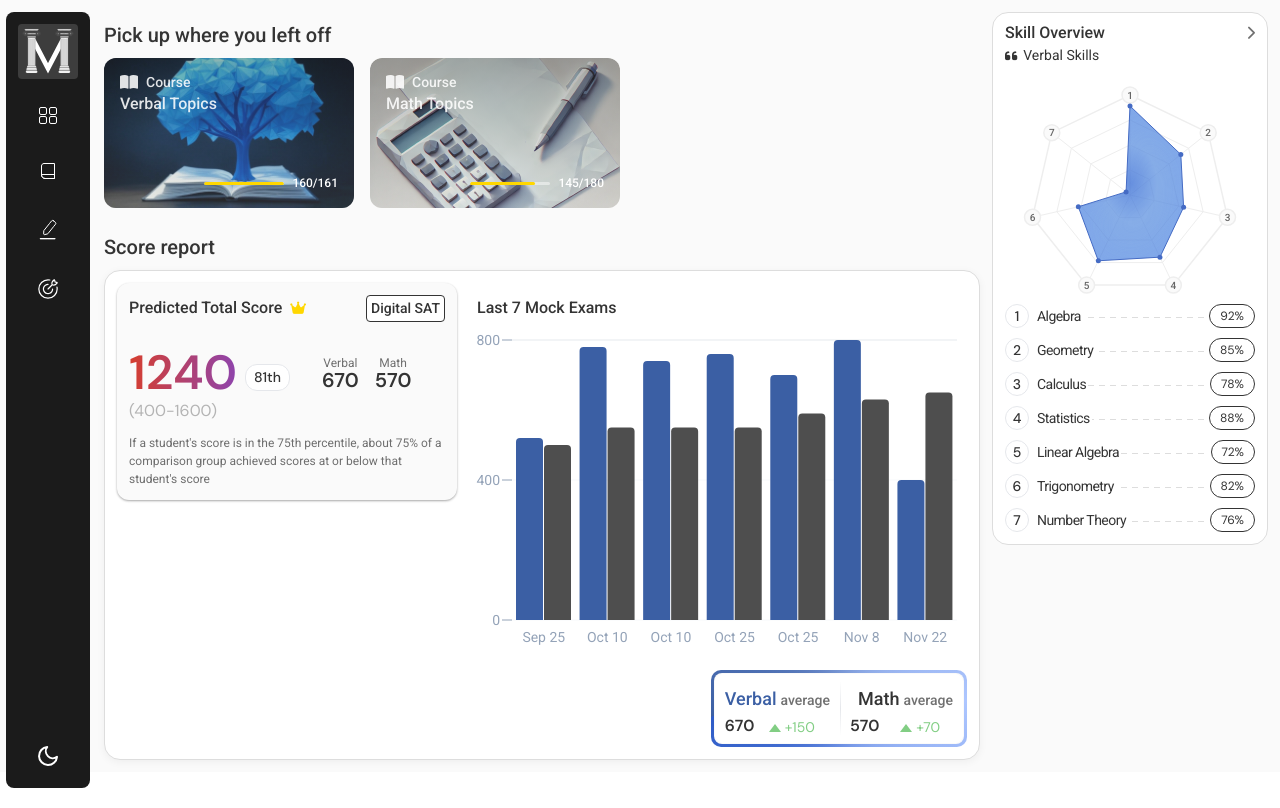
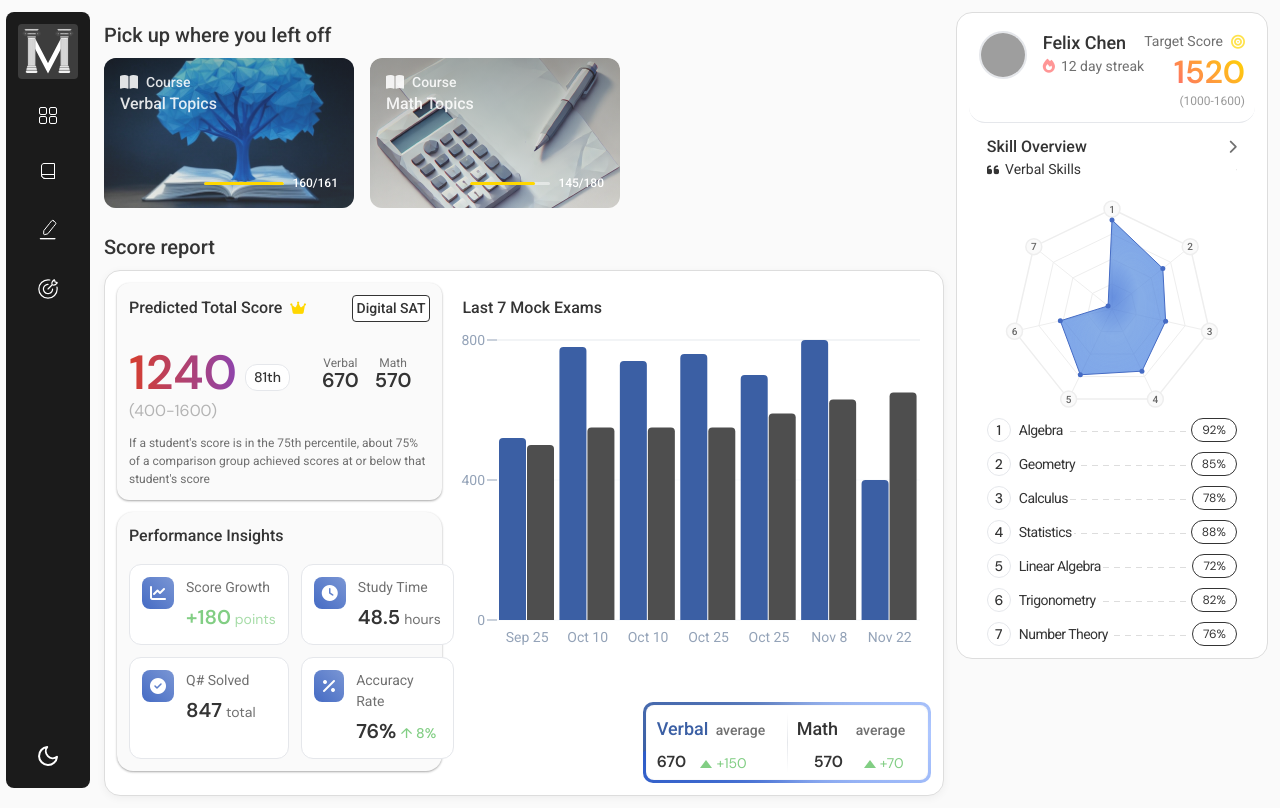
Before and after one commit to Orujhimaru/max_odyssey, a React (Vite) app: page / in a window 1280 px wide. Built offline with nearby package versions, Linux system fonts and the light colour scheme; grey boxes are pictures that could not be loaded; a web font is replaced by a local one.

Commit message:
design: filled some empty space :)

```diff
--- /dev/null
+++ b/src/components/PerformanceInsights/PerformanceInsights.css
@@ -0,0 +1,127 @@
+.insights-container {
+  margin: 12px 0;
+  padding: 12px;
+  background-color: var(--bg-secondary);
+  border-radius: 16px;
+  box-shadow: rgba(0, 0, 0, 0.12) -0px 1px 3px, rgba(0, 0, 0, 0.24) 0px 1px 2px;
+  background-image: radial-gradient(#e8e8e854 0.3px, var(--bg-secondary) 0.4px);
+  background-size: 10px 10px;
+}
+
+.insights-header {
+  display: flex;
+  justify-content: space-between;
+  align-items: center;
+  margin-bottom: 16px;
+}
+
+.insights-header h3 {
+  font-size: 16px;
+  font-weight: 500;
+  color: var(--text-primary);
+}
+
+.time-selector {
+  display: flex;
+  gap: 12px;
+  font-size: 14px;
+  color: var(--text-primary);
+  opacity: 0.7;
+}
+
+.time-selector span {
+  cursor: pointer;
+  transition: all 0.2s ease;
+}
+
+.time-selector span.active {
+  color: var(--verbal-color);
+  opacity: 1;
+}
+
+.time-selector span:hover {
+  opacity: 1;
+}
+
+.insights-grid {
+  display: grid;
+  grid-template-columns: repeat(2, 1fr);
+  gap: 12px;
+}
+
+.insight-card {
+  display: flex;
+  align-items: flex-start;
+  gap: 12px;
+  padding: 12px;
+  background-color: var(--bg-primary);
+  border-radius: 12px;
+  transition: transform 0.2s ease;
+  border: 1px solid var(--border-color);
+}
+
+.insight-card:hover {
+  transform: translateY(-2px);
+}
+
+.insight-icon {
+  width: 32px;
+  height: 32px;
+  border-radius: 8px;
+  display: flex;
+  align-items: center;
+  justify-content: center;
+  background: linear-gradient(45deg, var(--verbal-color), #7a96d4);
+  color: white;
+}
+
+.insight-content {
+  display: flex;
+  flex-direction: column;
+  gap: 4px;
+}
+
+.insight-label {
+  font-size: 14px;
+  color: var(--text-primary);
+  opacity: 0.7;
+}
+
+.insight-value {
+  font-family: "DM Sans", sans-serif;
+  font-size: 20px;
+  font-weight: 600;
+  color: var(--text-primary);
+  display: flex;
+  align-items: baseline;
+  gap: 4px;
+}
+
+.insight-value.positive {
+  color: var(--increase-color);
+}
+
+.insight-period {
+  font-size: 14px;
+  font-weight: 400;
+  opacity: 0.7;
+}
+
+.trend {
+  font-size: 14px;
+  font-weight: 500;
+}
+
+.trend.positive {
+  color: var(--increase-color);
+}
+
+.trend.negative {
+  color: var(--decrease-color);
+}
+
+@media (max-width: 1180px) {
+  .insights-grid {
+    grid-template-columns: 1fr;
+  }
+}
--- /dev/null
+++ b/src/components/PerformanceInsights/PerformanceInsights.jsx
@@ -0,0 +1,64 @@
+import React from "react";
+import "./PerformanceInsights.css";
+
+const PerformanceInsights = () => {
+  return (
+    <div className="insights-container">
+      <div className="insights-header">
+        <h3>Performance Insights</h3>
+      </div>
+
+      <div className="insights-grid">
+        <div className="insight-card">
+          <div className="insight-icon">
+            <i className="fas fa-chart-line"></i>
+          </div>
+          <div className="insight-content">
+            <span className="insight-label">Score Growth</span>
+            <div className="insight-value positive">
+              +180 <span className="insight-period">points</span>
+            </div>
+          </div>
+        </div>
+
+        <div className="insight-card">
+          <div className="insight-icon">
+            <i className="fas fa-clock"></i>
+          </div>
+          <div className="insight-content">
+            <span className="insight-label">Study Time</span>
+            <div className="insight-value">
+              48.5 <span className="insight-period">hours</span>
+            </div>
+          </div>
+        </div>
+
+        <div className="insight-card">
+          <div className="insight-icon">
+            <i className="fas fa-check-circle"></i>
+          </div>
+          <div className="insight-content">
+            <span className="insight-label">Q# Solved</span>
+            <div className="insight-value">
+              847 <span className="insight-period">total</span>
+            </div>
+          </div>
+        </div>
+
+        <div className="insight-card">
+          <div className="insight-icon">
+            <i className="fas fa-percentage"></i>
+          </div>
+          <div className="insight-content">
+            <span className="insight-label">Accuracy Rate</span>
+            <div className="insight-value">
+              76% <span className="trend positive">↑ 8%</span>
+            </div>
+          </div>
+        </div>
+      </div>
+    </div>
+  );
+};
+
+export default PerformanceInsights;
--- /dev/null
+++ b/src/components/ProfileSection/ProfileSection.css
@@ -0,0 +1,107 @@
+.profile-section {
+  background-color: var(--bg-primary);
+  border-radius: 16px;
+  padding: 10px;
+  margin-bottom: 12px;
+  border: 1px solid var(--border-color);
+  width: 100%;
+}
+
+.profile-info {
+  display: flex;
+  justify-content: space-between;
+  align-items: flex-start;
+  max-width: 100%;
+}
+
+.profile-left {
+  display: flex;
+  align-items: center;
+  gap: 16px;
+}
+
+.profile-image {
+  width: 48px;
+  height: 48px;
+  border-radius: 50%;
+  overflow: hidden;
+  border: 2px solid var(--border-color);
+  background-color: var(--bg-secondary);
+}
+
+.profile-image img {
+  width: 100%;
+  height: 100%;
+  object-fit: cover;
+}
+
+.profile-details {
+  display: flex;
+  flex-direction: column;
+  gap: 4px;
+}
+
+.profile-details h2 {
+  font-size: 18px;
+  font-weight: 500;
+  color: var(--text-primary);
+  line-height: 18px;
+}
+
+.study-streak {
+  display: flex;
+  align-items: center;
+  gap: 6px;
+  font-size: 14px;
+  color: var(--text-primary);
+  opacity: 0.7;
+}
+
+.study-streak i {
+  color: #ff6b6b;
+}
+
+.goal-section {
+  display: flex;
+  flex-direction: column;
+  align-items: flex-end;
+  gap: 4px;
+}
+
+.goal-header {
+  display: flex;
+  align-items: center;
+  gap: 8px;
+  font-size: 14px;
+  color: var(--text-primary);
+  opacity: 0.7;
+}
+
+.goal-header i {
+  color: #ffd700;
+}
+
+.goal-score {
+  font-family: "DM Sans", sans-serif;
+  font-size: 32px;
+  font-weight: 600;
+  color: var(--text-primary);
+  line-height: 32px;
+  background: linear-gradient(45deg, #ff6b6b, #ffd700);
+  background-clip: text;
+  -webkit-background-clip: text;
+  -webkit-text-fill-color: transparent;
+}
+
+.score-range {
+  font-size: 12px;
+  color: var(--text-primary);
+  opacity: 0.5;
+}
+
+@media (max-width: 1044px) {
+  .profile-section {
+    margin-bottom: 12px;
+    min-width: 250px;
+  }
+}
--- /dev/null
+++ b/src/components/ProfileSection/ProfileSection.jsx
@@ -0,0 +1,37 @@
+import React from "react";
+import "./ProfileSection.css";
+
+const ProfileSection = () => {
+  return (
+    <div className="profile-section">
+      <div className="profile-info">
+        <div className="profile-left">
+          <div className="profile-image">
+            <img
+              src="https://api.dicebear.com/7.x/avataaars/svg?seed=Felix"
+              alt="Profile"
+            />
+          </div>
+          <div className="profile-details">
+            <h2>Felix Chen</h2>
+            <span className="study-streak">
+              <i className="fas fa-fire"></i>
+              12 day streak
+            </span>
+          </div>
+        </div>
+
+        <div className="goal-section">
+          <div className="goal-header">
+            <span>Target Score</span>
+            <i className="fas fa-bullseye"></i>
+          </div>
+          <div className="goal-score">1520</div>
+          <div className="score-range">(1000-1600)</div>
+        </div>
+      </div>
+    </div>
+  );
+};
+
+export default ProfileSection;
--- a/src/components/ScoreColumnComponent/PredictedScore/PredictedScore.css
+++ b/src/components/ScoreColumnComponent/PredictedScore/PredictedScore.css
@@ -1,6 +1,6 @@
 .predicted-score-container {
   order: -1;
-  width: 40%;
+  /* width: 40%; */
   /* height: 100%; */
   display: flex;
   align-self: flex-start;
--- a/src/components/ScoreColumnComponent/ScoreBox/ScoreBox.css
+++ b/src/components/ScoreColumnComponent/ScoreBox/ScoreBox.css
@@ -11,6 +11,7 @@
   /* text-align: center; */
   border: 2px solid var(--border-color);
   transition: transform 0.2s ease, box-shadow 0.2s ease;
+  width: 140px;
 }
 
 .score-box:hover,
@@ -24,34 +25,42 @@
   line-height: 14px;
   white-space: nowrap;
   display: flex;
-  gap: 4px;
+  gap: 6px;
   align-items: baseline;
+  height: 22px;
+  width: 100%;
+  overflow: hidden;
+}
+
+span.score-box-title-type.verbal,
+span.score-box-title-type.math {
+  width: 55px;
+  display: inline-block;
+  transition: font-size 0.3s ease, margin-right 0.3s ease;
+  transform-origin: left bottom;
 }
 
 span.score-box-title-type.verbal {
   color: var(--bar-verbal-color);
   font-size: 18px;
-  line-height: 18px;
-  transition: font-size 0.3s ease;
 }
 
 span.score-box-title-type.math {
   color: var(--bar--math-color);
   font-size: 18px;
-  line-height: 18px;
-  transition: font-size 0.3s ease;
 }
 
 span.score-box-title-type.highlighted {
   font-size: 22px;
-  line-height: 22px;
   font-weight: 600;
+  margin-right: 4px;
 }
 
 .score-box h2 span:last-child {
   font-size: 14px;
   line-height: 14px;
   opacity: 0.7;
+  transition: margin-left 0.3s ease;
 }
 
 .score-value {
@@ -133,7 +142,7 @@ span.score-box-title-type.highlighted {
   padding: 10px;
   box-shadow: none;
   border: none;
-  /* width: 140px; */
+  width: 140px;
 }
 
 /* Remove hover effects from individual boxes */
--- a/src/components/ScoreColumnComponent/ScoreColumnGraph/ScoreColumn.css
+++ b/src/components/ScoreColumnComponent/ScoreColumnGraph/ScoreColumn.css
@@ -220,6 +220,12 @@ tspan {
   /* margin-bottom: 12px; */
 }
 
+.performance-column {
+  width: 40%;
+  display: flex;
+  flex-direction: column;
+}
+
 .chart-title {
   /* font-family: "DM Sans", sans-serif; */
   font-size: 16px;
--- a/src/components/ScoreColumnComponent/ScoreColumnGraph/ScoreColumn.jsx
+++ b/src/components/ScoreColumnComponent/ScoreColumnGraph/ScoreColumn.jsx
@@ -12,6 +12,7 @@ import {
 import ScoreBox from "../ScoreBox/ScoreBox";
 import "./ScoreColumn.css";
 import PredictedScore from "../PredictedScore/PredictedScore";
+import PerformanceInsights from "../../PerformanceInsights/PerformanceInsights";
 
 const data = [
   { date: "Sep 25", verbal: 520, math: 500 },
@@ -144,11 +145,16 @@ export default function ScoreColumnGraph() {
 
   return (
     <>
-      <h2 className="scores-header-text ">Score report</h2>
+      <h2 className="scores-header-text">Score report</h2>
       <div className="score-column-container">
         <div className="chart-container">
-          <PredictedScore verbalScore={averageVerbal} mathScore={averageMath} />
-
+          <div className="performance-column">
+            <PredictedScore
+              verbalScore={averageVerbal}
+              mathScore={averageMath}
+            />
+            <PerformanceInsights />
+          </div>
           <div className="chart-bar-section">
             <div className="chart-header">
               <h3 className="chart-title">Last {examCount} Mock Exams</h3>
--- a/src/pages/DashboardPage/Dashboard.css
+++ b/src/pages/DashboardPage/Dashboard.css
@@ -19,12 +19,21 @@
 .dashboard-right {
   height: 100%;
   display: flex;
-  justify-content: flex-end;
+  align-items: center;
+  flex-direction: column;
   border: 1px solid #dddddd; /* Updated light mode border */
   border-radius: 16px;
   padding: 12px;
   padding-top: 8px;
   background-color: var(--bg-primary);
+}
+
+.dashboard-right .profile-section {
+  border: none;
+  padding: 10px;
+  padding-bottom: 12px;
+  margin-bottom: 12px;
+  border-bottom: 1px solid var(--border-color);
 }
 
 /* Update dark mode override */
--- a/src/pages/DashboardPage/Dashboard.jsx
+++ b/src/pages/DashboardPage/Dashboard.jsx
@@ -3,6 +3,7 @@ import RadarChart from "../../components/RadarComponent/RadarChart/RadarChart";
 import ScoreColumnGraph from "../../components/ScoreColumnComponent/ScoreColumnGraph/ScoreColumn";
 import { coursesProgress } from "../../data/courseProgress";
 import ContinueLearning from "../../components/ContinueLearning/ContinueLearning";
+import ProfileSection from "../../components/ProfileSection/ProfileSection";
 import "./Dashboard.css";
 
 const Dashboard = () => {
@@ -13,6 +14,7 @@ const Dashboard = () => {
         <ScoreColumnGraph />
       </div>
       <div className="dashboard-right">
+        <ProfileSection />
         <RadarChart scores={[99, 75, 65, 79, 83, 63, 9]} />
       </div>
     </div>
```
